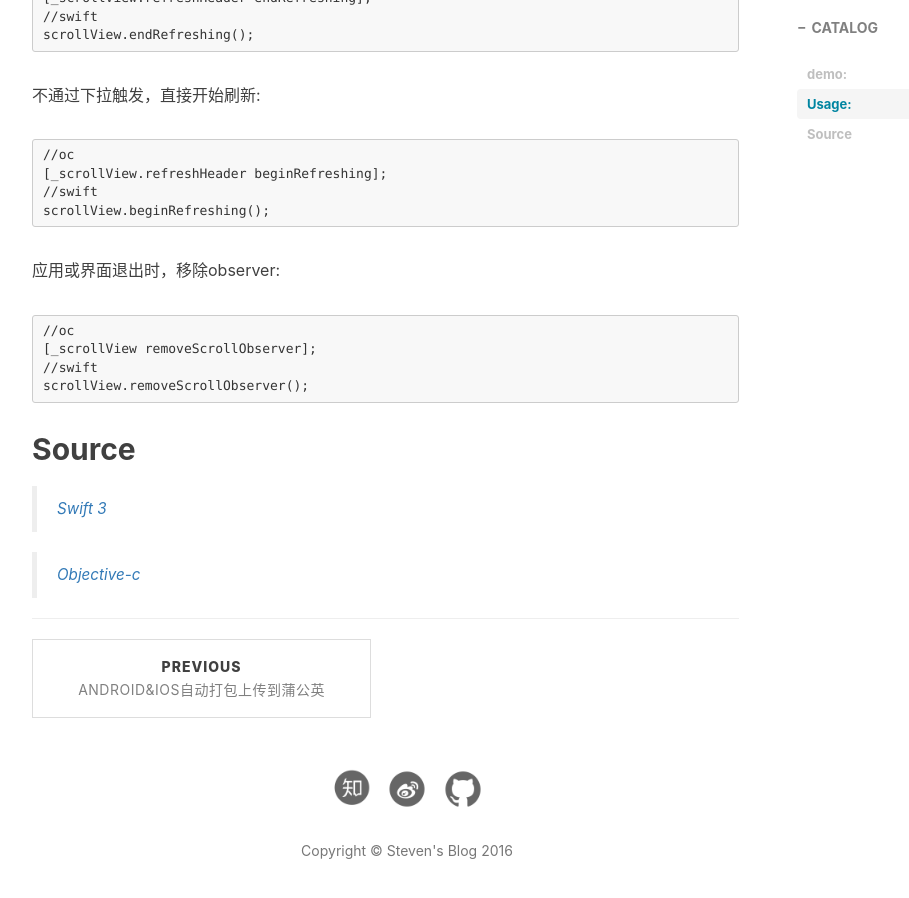
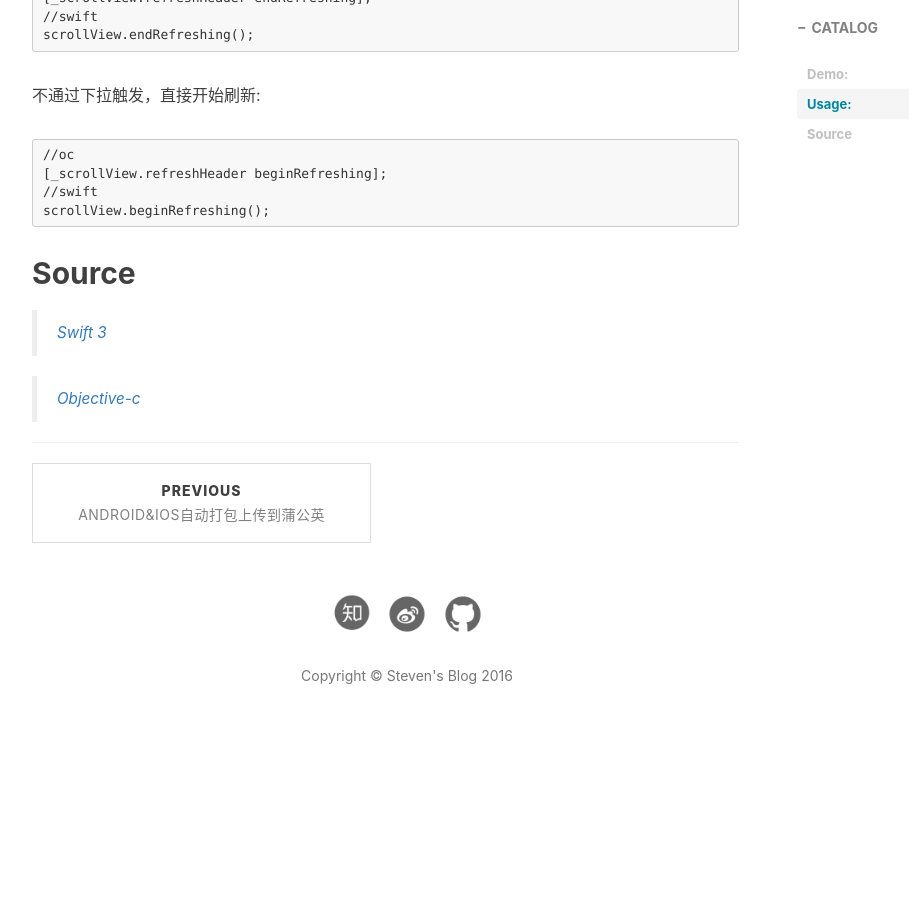
Before and after one commit to StevenDXC/Blog, a Jekyll site: the page built from _posts/2016-09-12-Refreshview.md, in a window 1280 px wide and 900 px high, scrolled down 1497 px. Shown: the whole window, without its empty margins (233-1142 px from the left). Built offline with Jekyll 4.4.1, drawn with Linux system fonts in a browser that asks for light colours; nearby versions of some CDN libraries; Markdown is read by kramdown in place of the engine named in the settings; comment, search, counter and statistics services are not loaded; after the commit the page ends 2277 px from its top, so only the background shows below that.

Commit message:
Update 2016-09-12-Refreshview.md

````diff
--- a/_posts/2016-09-12-Refreshview.md
+++ b/_posts/2016-09-12-Refreshview.md
@@ -11,7 +11,7 @@ tags:
 
 模仿锤子阅读的下拉刷新效果
 
-demo:
+Demo:
 ---
 
 ![image]({{ site.baseurl }}/img/post/refresh_header.gif)
@@ -54,14 +54,7 @@ scrollView.endRefreshing();
 scrollView.beginRefreshing();
 ```
 
-应用或界面退出时，移除observer:
 
-```Swift
-//oc
-[_scrollView removeScrollObserver];
-//swift
-scrollView.removeScrollObserver();
-```
 
 Source
 ---
````
